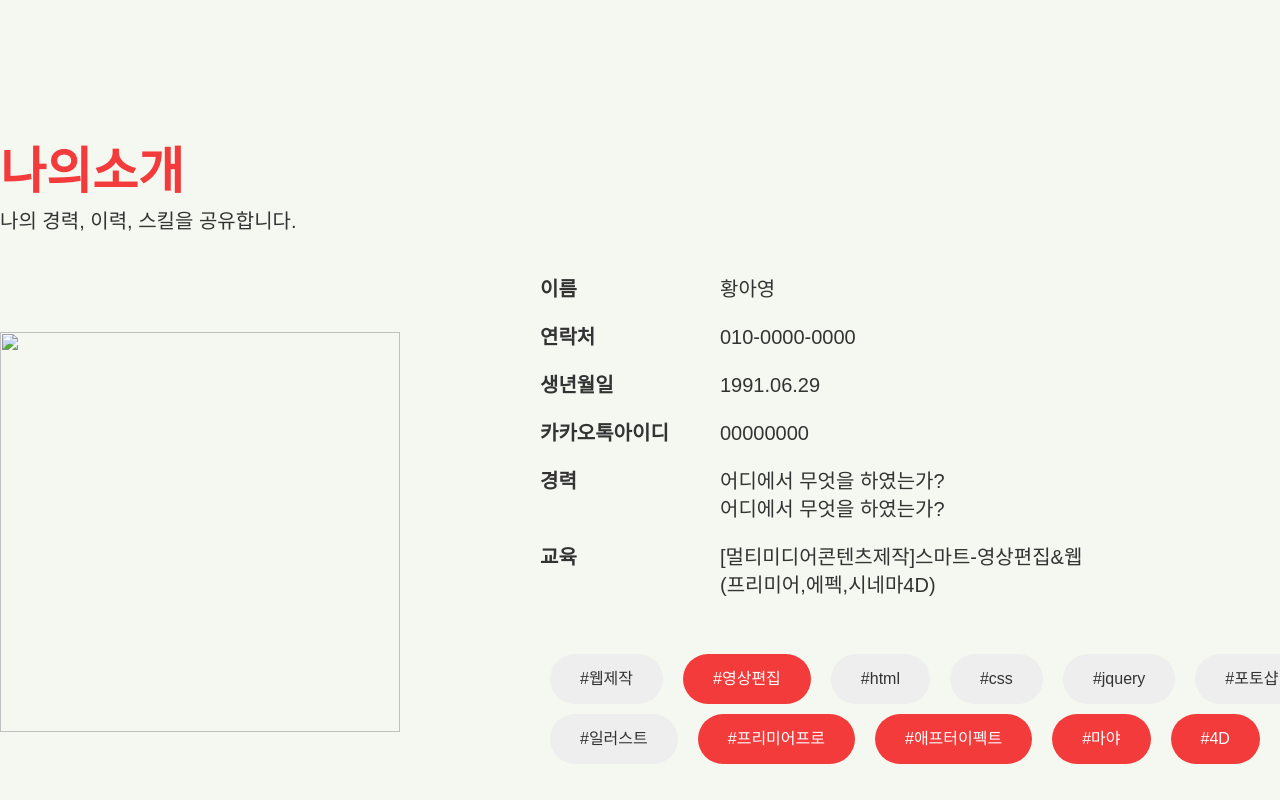
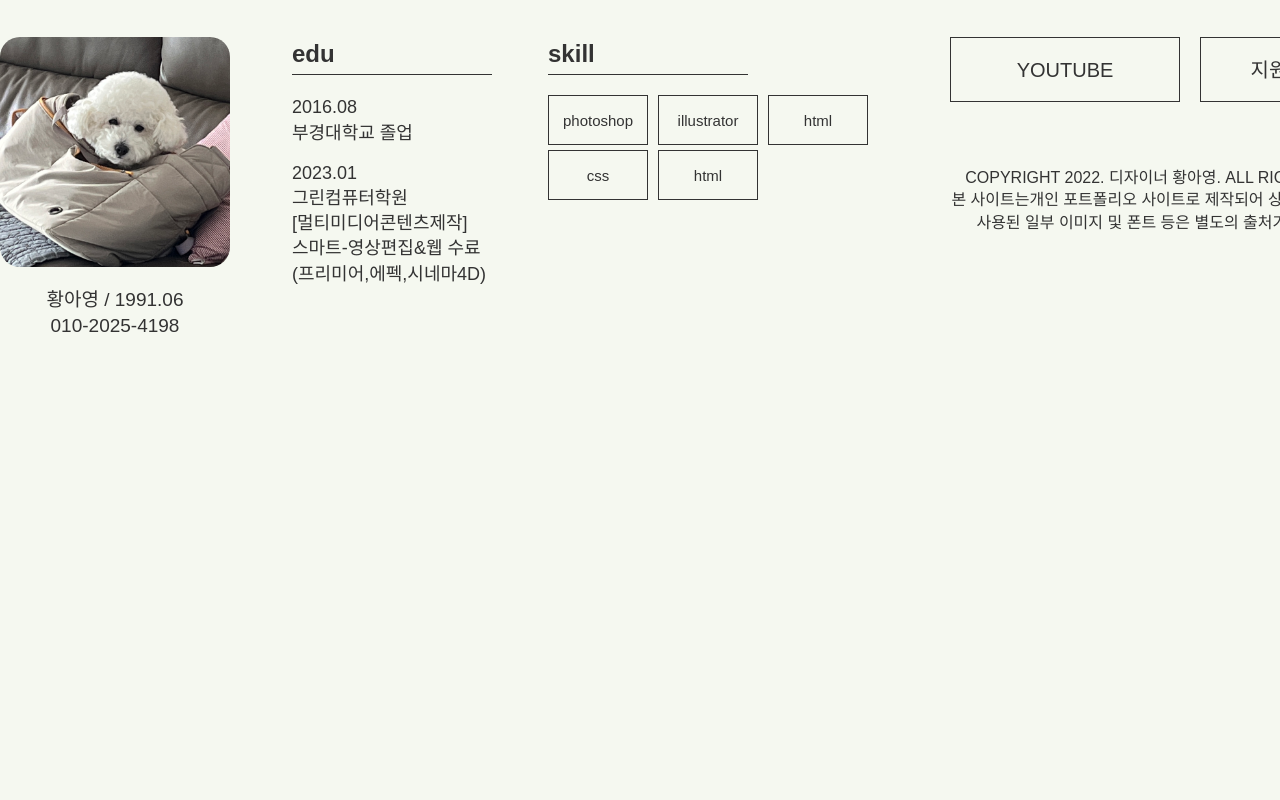
Before and after one commit to ounyoun/html, a plain HTML site: page index.html in a window 1280 px wide. Shown: the part 4000-4800 px from the top of the page. After the commit the page ends 4452 px from the top, so only its background shows below. Drawn offline with nearby package versions, Linux system fonts and the light colour scheme; a small style sheet from the web is missing; a web font is replaced by a local one.

Commit message:
Add files via upload

```diff
--- a/css/main.css
+++ b/css/main.css
@@ -377,85 +377,107 @@ section.cont04 .inner .list >a .info h4 {
   font-size: 20px;
   margin-bottom: 7px;
 }
-/* .cont05 나의 소개 */
+
 .cont05 {
-  padding: 200px 0;
+  padding: 100px 0;
 }
-.cont05 .info {
+
+.cont05 .inner {
+  height: 315px;
   display: flex;
   justify-content: space-between;
-  align-items: center;
 }
-.cont05 .info .info_img {
-  width: 400px;
-  height: 400px;
+
+.cont05 .inner .profile {
+
 }
-.cont05 .info .info_img img {
+.cont05 .inner .profile .img {
+  width: 230px;
+  height: 230px;
+  border-radius: 20px;
+  overflow: hidden;
+}
+.cont05 .inner .profile .img img {
   width: 100%;
   height: 100%;
   object-fit: cover;
 }
+.cont05 .inner .profile >ul {
+  padding-top:20px ;
+  text-align: center;
+}
+.cont05 .inner .profile >ul li {
+  font-size: 19px;
+}
+.cont05 .inner .profile >ul li p {}
 
-.cont05 .info .text {
-  width: 1000px;
-  padding-left: 100px;
+
+.cont05 .inner .edu {}
+.cont05 .inner .edu h5 {}
+.cont05 .inner .edu p {
+  font-size: 18px;
+  padding-bottom: 15px;
 }
-.cont05 .info .text ul {
+
+.cont05 .inner .skill {
+  width: 330px;
+}
+.cont05 .inner .skill h5 {}
+.cont05 .inner .skill ul {
   display: flex;
   flex-wrap: wrap;
-  font-size: 20px;
-  margin-bottom: 20px;
 }
-.cont05 .info .text ul li {
-  line-height: 1.4;
-}
-.cont05 .info .text ul li strong {
-  display: inline-block;
-  width: 180px;
+.cont05 .inner .skill ul li {
+  display: block;
+  width: 100px; height: 50px;
+  line-height: 50px;
+  text-align: center;
+  border: 1px solid #333;
+  font-size: 15px;
+  margin:0 10px 5px 0;
 }
 
-.cont05 .info .text .list {
-  margin-top: 50px;
-}
-.cont05 .info .text .list li {
-  height: 50px;
-  line-height: 50px;
-  padding: 0 30px;
-  background-color: #eee;
-  border-radius: 40px;
-  margin: 5px 10px;
-  font-size: 16px;
-}
-.cont05 .info .text .list li.v {
-  background-color:#F33B3B;
-  color: #fff;
+.cont05 .inner div h5 {
+  position: relative;
+  font-size: 24px;
+  margin-bottom: 25px;
+  color: #333;
 }
 
-/* footer */
-footer {
-  padding: 70px 0;
+.cont05 .inner div h5::before {
+  content: '';
+  width: 200px;
+  height: 1px;
   background-color: #333;
-  color: #fff;
+  position: absolute;
+  bottom: -5px;
+
+}
+
+
+.cont05 .inner .footer {}
+.cont05 .inner .footer ul {
+  display: inline-flex;
+}
+.cont05 .inner .footer ul li {
+}
+
+.cont05 .inner .footer ul li a {
+  display: block;
+  width: 230px;
+  height: 65px;
+  text-align: center;
+  border: 1px solid #333;
+  margin: 0 10px 65px;
+  line-height: 65px;
+  font-size: 20px;
+}
+
+.cont05 .inner .footer ul li a:hover {
+  background-color: #F33B3B;
+  color: #eee;
+}
+
+.cont05 .inner .footer p {
   text-align: center;
 }
-footer ul {
-  margin-bottom: 50px;
-}
-footer ul li {
-  height: 50px;
-  line-height: 50px;
-  width: 200px;
-  background-color: #F33B3B;
-  color: #fff;
-  margin: 10px auto;
-  border-radius: 40px;
-}
-footer ul li  a {
-  display: block;
-}
-footer ul li  p {
-  margin-bottom: 10px;
-  font-size: 14px;
-  color: rgba(255, 255,255, 0.673);
-  line-height: 1.4;
-}
--- a/index.html
+++ b/index.html
@@ -478,69 +478,40 @@
 
 	<section class="cont05">
 		<div class="inner">
-			<div class="title">
-				<h3>나의소개</h3>
-				<p>나의 경력, 이력, 스킬을 공유합니다.</p>
-			</div><!-- .title end -->
-			<div class="info">
-				<div class="info_img">
-					<img src="img/cont03_2.jpg" alt="" />
-				</div><!-- .info_img end -->
-
-				<div class="text">
+			<div class="profile">
+				<div class="img">
+					<img src="img/다운로드.jpg" alt="임시"/>
+				</div>
 				<ul>
-							<li><strong>이름</strong></li>
-							<li>황아영</li>
+					<li>황아영 / 1991.06</li>
+					<li>010-2025-4198</li>
 				</ul>
+			</div>
+			<div class="edu">
+				<h5>edu</h5>
+				<p>2016.08</br>부경대학교 졸업</p>
+				<p>2023.01</br>그린컴퓨터학원</br>[멀티미디어콘텐츠제작]</br>스마트-영상편집&웹 수료</br>(프리미어,에펙,시네마4D)</p>
+			</div>
+			<div class="skill">
+				<h5>skill</h5>
 				<ul>
-								<li><strong>연락처</strong></li>
-								<li>010-0000-0000</li>
+					<li>photoshop</li>
+					<li>illustrator</li>
+					<li>html</li>
+					<li>css</li>
+					<li>html</li>
 				</ul>
+			</div>
+			<div class="footer">
 				<ul>
-							<li><strong>생년월일</strong></li>
-							<li>1991.06.29</li>
-						</ul>
-						<ul>
-							<li><strong>카카오톡아이디</strong></li>
-							<li>00000000</li>
-						</ul>
-						<ul>
-							<li><strong>경력</strong></li>
-							<li>어디에서 무엇을 하였는가?<br/>
-									어디에서 무엇을 하였는가?</li>
-						</ul>
-						<ul>
-							<li><strong>교육</strong></li>
-							<li>[멀티미디어콘텐츠제작]스마트-영상편집&웹<br/>
-									(프리미어,에펙,시네마4D)</li>
-						</ul>
-						<ul class="list">
-							<li>#웹제작</li>
-							<li class="v">#영상편집</li>
-							<li>#html</li>
-							<li>#css</li>
-							<li>#jquery</li>
-							<li>#포토샵</li>
-							<li>#일러스트</li>
-							<li class="v">#프리미어프로</li>
-							<li class="v">#애프터이펙트</li>
-							<li class="v">#마야</li>
-							<li class="v">#4D</li>
-						</ul><!-- .list end -->
-				</div><!-- .text end -->
-			</div><!-- .info end -->
-
-		</div><!-- .inner end -->
-</section><!-- .cont05 end -->
-
-<footer>
-	<ul>
-		<li><a href="#">유튜브채널 이동</a></li>
-		<li><a href="#" download>지원서 다운로드</a></li>
+					<li><a href="#">YOUTUBE</a></li>
+					<li><a href="#">지원서다운로드</a></li>
 				</ul>
 				<p>COPYRIGHT 2022. 디자이너 황아영. ALL RIGHTS RESERVED.</p>
-	<p>본 사이트는개인 포트폴리오 사이트로 제작되어 상업적 목적이 아닙니다.<br/>
+				<p>본 사이트는개인 포트폴리오 사이트로 제작되어 상업적 목적이 아닙니다.</br>
 					사용된 일부 이미지 및 폰트 등은 별도의 출처가 있음을 밝힙니다.</p>
-</footer>
+			</div>
+		</div>
+	</section>
 </body>
 </html>
```
Also changed, not shown: img/다운로드.jpg (added), 1 other file. Lines whose indentation alone changed are shown as unchanged.
